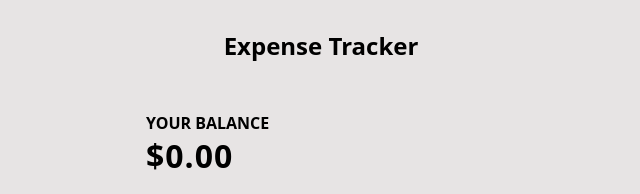
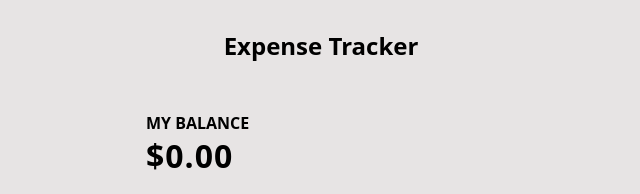
Before and after one commit to devrajchavan/Expense-Tracker-Web-App, a plain HTML site: page index.html in a window 1280 px wide. Shown: the top 194 px of the page, 319-959 px from the left. Drawn offline with Linux system fonts and the light colour scheme.

Commit message:
Update index.html

```diff
--- a/index.html
+++ b/index.html
@@ -13,7 +13,7 @@
 
     <h2>Expense Tracker</h2>
     <div class="container">
-      <h4>Your Balance</h4>
+      <h4>My Balance</h4>
       <h1 id="balance">$ 0.00</h1>
       <div class="inc-exp-container">
         <div>
```
